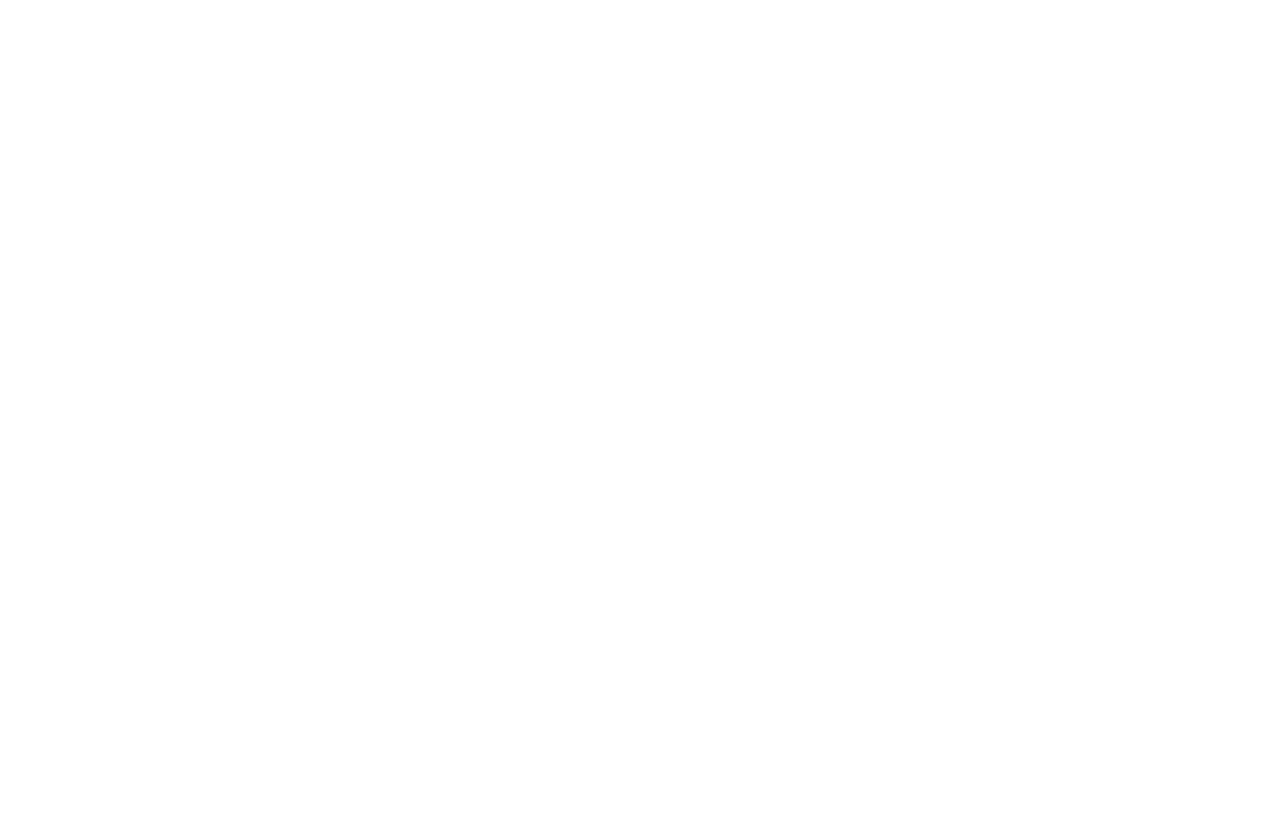
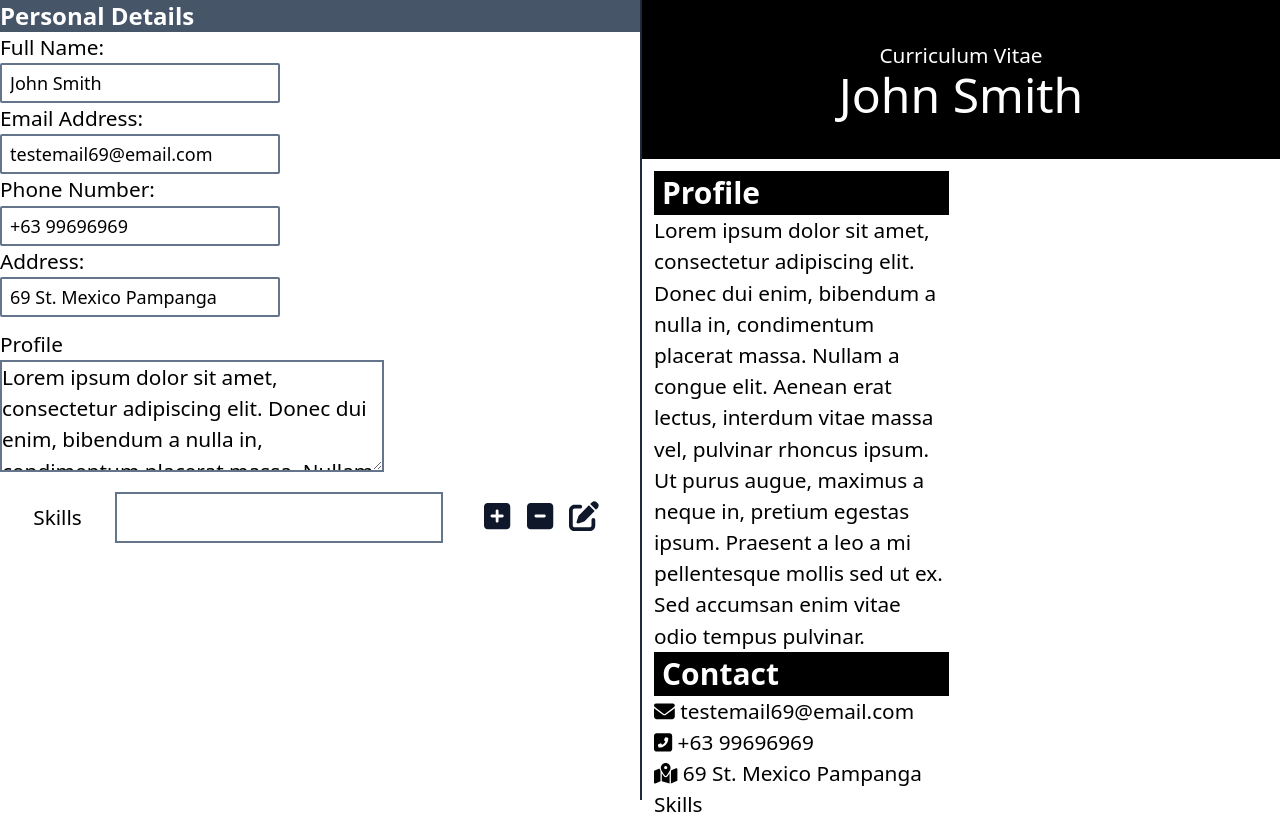
Before and after one commit to rulerpluralrural/odin-cv-builder, a React (Vite) app: page / in a window 1280 px wide. Before the commit the page ends 800 px from the top, so only its background shows below. Built offline with nearby package versions, Linux system fonts and the light colour scheme.

Commit message:
Added Information, Profile, Resume jsx files

```diff
--- a/package.json
+++ b/package.json
@@ -10,6 +10,11 @@
     "preview": "vite preview"
   },
   "dependencies": {
+    "@fortawesome/fontawesome-svg-core": "^6.4.2",
+    "@fortawesome/free-brands-svg-icons": "^6.4.2",
+    "@fortawesome/free-regular-svg-icons": "^6.4.2",
+    "@fortawesome/free-solid-svg-icons": "^6.4.2",
+    "@fortawesome/react-fontawesome": "^0.2.0",
     "react": "^18.2.0",
     "react-dom": "^18.2.0"
   },
--- /dev/null
+++ b/src/App.jsx
@@ -0,0 +1,43 @@
+// eslint-disable-next-line no-unused-vars
+import React, { useState } from "react";
+import Information from "./components/Information";
+import Resume from "./components/Resume";
+import Profile from "./components/Profile";
+import Skills from "./components/Skills";
+
+export default function App() {
+	const [name, setName] = useState("John Smith");
+	const [email, setEmail] = useState("testemail69@email.com");
+	const [phoneNumber, setPhoneNumber] = useState("+63 99696969");
+	const [address, setAddress] = useState("69 St. Mexico Pampanga");
+	const [profile, setProfile] = useState(
+		"Lorem ipsum dolor sit amet, consectetur adipiscing elit. Donec dui enim, bibendum a nulla in, condimentum placerat massa. Nullam a congue elit. Aenean erat lectus, interdum vitae massa vel, pulvinar rhoncus ipsum. Ut purus augue, maximus a neque in, pretium egestas ipsum. Praesent a leo a mi pellentesque mollis sed ut ex. Sed accumsan enim vitae odio tempus pulvinar."
+	);
+	const [skills, setSkills] = useState(["Photography", "Microsoft Word", "Microsoft Excel", "Problem Solving"])
+
+	return (
+		<div className="grid grid-cols-2">
+			<div>
+				<Information
+					name={name}
+					setName={setName}
+					email={email}
+					setEmail={setEmail}
+					phoneNumber={phoneNumber}
+					setPhoneNumber={setPhoneNumber}
+					address={address}
+					setAddress={setAddress}
+				/>
+				<Profile profile={profile} setProfile={setProfile} />
+				<Skills skills={skills} setSkills={setSkills}/>
+			</div>
+			<Resume
+				name={name}
+				email={email}
+				phoneNumber={phoneNumber}
+				address={address}
+				profile={profile}
+			/>
+		</div>
+	);
+}
--- /dev/null
+++ b/src/components/Information.jsx
@@ -0,0 +1,65 @@
+// eslint-disable-next-line no-unused-vars
+import React from "react";
+
+const inputStyle = "border-2 border-slate-500 rounded-sm py-1 px-2 text-lg";
+
+export default function Information({
+	name,
+	setName,
+	email,
+	setEmail,
+	phoneNumber,
+	setPhoneNumber,
+	address,
+	setAddress,
+}) {
+	const handleName = (e) => {
+		setName(e.target.value);
+
+	};
+	const handleEmail = (e) => {
+		setEmail(e.target.value);
+	};
+	const handlePhoneNumber = (e) => {
+		setPhoneNumber(e.target.value);
+	};
+	const handleAddress = (e) => {
+		setAddress(e.target.value);
+	};
+
+	return (
+		<div>
+			<h1 className="font-bold text-2xl bg-slate-600 text-white">
+				Personal Details
+			</h1>
+			<h3>Full Name:</h3>
+			<input
+				type="text"
+				value={name}
+				className={inputStyle}
+				onChange={handleName}
+			/>
+			<h3>Email Address:</h3>
+			<input
+				type="email"
+				value={email}
+				className={inputStyle}
+				onChange={handleEmail}
+			/>
+			<h3>Phone Number:</h3>
+			<input
+				type="tel"
+				value={phoneNumber}
+				className={inputStyle}
+				onChange={handlePhoneNumber}
+			/>
+			<h3>Address:</h3>
+			<input
+				type="text"
+				value={address}
+				className={inputStyle}
+				onChange={handleAddress}
+			/>
+		</div>
+	);
+}
--- /dev/null
+++ b/src/components/Profile.jsx
@@ -0,0 +1,14 @@
+// eslint-disable-next-line no-unused-vars
+import React from "react";
+
+export default function Profile({profile, setProfile}) {
+    const handleProfile = (e) => {
+        setProfile(e.target.value)
+    }
+	return (
+		<div className="mt-3">
+            <h1>Profile</h1>
+			<textarea value={profile} onChange={handleProfile} className="border-2 border-slate-500 h-28 w-96"/>
+		</div>
+	);
+}
--- /dev/null
+++ b/src/components/Resume.jsx
@@ -0,0 +1,50 @@
+// eslint-disable-next-line no-unused-vars
+import React from "react";
+import { FontAwesomeIcon } from "@fortawesome/react-fontawesome";
+import {
+	faSquarePhoneFlip,
+	faEnvelope,
+	faMapLocationDot,
+} from "@fortawesome/free-solid-svg-icons";
+
+export default function Resume({ name, email, phoneNumber, address, profile, }) {
+	return (
+		<div className="border-l-2 border-slate-800 h-screen">
+			<div className="bg-black text-white h-50 text-center py-10">
+				<div>
+					<h3 className=" text-center text-1xl">Curriculum Vitae</h3>
+					<h1 className="text-5xl">{name}</h1>
+				</div>
+			</div>
+			<div className=" grid grid-cols-2">
+				<div className="p-3 text-1xl">
+					<div>
+						<h1 className="text-3xl font-semibold bg-black text-white px-2 py-1">
+							Profile
+						</h1>
+						<p>{profile}</p>
+					</div>
+					<div>
+						<h1 className="text-3xl font-semibold bg-black text-white px-2 py-1">
+							Contact
+						</h1>
+						<p>
+							<FontAwesomeIcon icon={faEnvelope} /> <span>{email}</span>
+						</p>
+						<p>
+							<FontAwesomeIcon icon={faSquarePhoneFlip} />{" "}
+							<span>{phoneNumber}</span>
+						</p>
+						<p>
+							<FontAwesomeIcon icon={faMapLocationDot} /> <span>{address}</span>
+						</p>
+					</div>
+					<div>
+						<h1>Skills</h1>
+					</div>
+				</div>
+				<div></div>
+			</div>
+		</div>
+	);
+}
--- /dev/null
+++ b/src/components/Skills.jsx
@@ -0,0 +1,34 @@
+// eslint-disable-next-line no-unused-vars
+import React from "react";
+import { FontAwesomeIcon } from "@fortawesome/react-fontawesome";
+import {
+	faSquarePlus,
+	faPenToSquare,
+	faSquareMinus,
+} from "@fortawesome/free-solid-svg-icons";
+
+const iconStyle = "cursor-pointer text-3xl p-2 text-slate-900";
+
+export default function Skills({ skills, setSkills }) {
+	const handleSkills = (e) => {
+		setSkills(e.target.value);
+	};
+	return (
+		<div className="mt-3 flex justify-evenly items-center">
+            <h1>Skills</h1>
+			<div>
+				<input
+					type="text"
+					value={""}
+					onChange={handleSkills}
+					className="border-2 border-slate-500 px-3 py-2"
+				/>
+			</div>
+			<div>
+				<FontAwesomeIcon icon={faSquarePlus} className={`${iconStyle} hover:text-green-800`} />
+				<FontAwesomeIcon icon={faSquareMinus} className={`${iconStyle} hover:text-red-800`} />
+                <FontAwesomeIcon icon={faPenToSquare} className={`${iconStyle} hover:text-blue-500`}  />
+			</div>
+		</div>
+	);
+}
--- a/src/index.css
+++ b/src/index.css
@@ -1,3 +1,16 @@
 @tailwind base;
 @tailwind components;
 @tailwind utilities;
+
+*,
+*::after,
+*::before {
+    padding: 0;
+    margin: 0;
+    box-sizing: border-box;
+}
+
+body {
+    font-family: system-ui, -apple-system, BlinkMacSystemFont, 'Segoe UI', Roboto, Oxygen, Ubuntu, Cantarell, 'Open Sans', 'Helvetica Neue', sans-serif;
+    font-size: 1.3rem;
+}
--- a/src/main.jsx
+++ b/src/main.jsx
@@ -1,8 +1,10 @@
 import React from 'react'
 import ReactDOM from 'react-dom/client'
 import './index.css'
+import App from './App'
 
 ReactDOM.createRoot(document.getElementById('root')).render(
   <React.StrictMode>
+      <App />
   </React.StrictMode>,
 )
```
Also changed, not shown: src/components/App.jsx (deleted), 1 other file (tests, documents, lock files or other folders).
